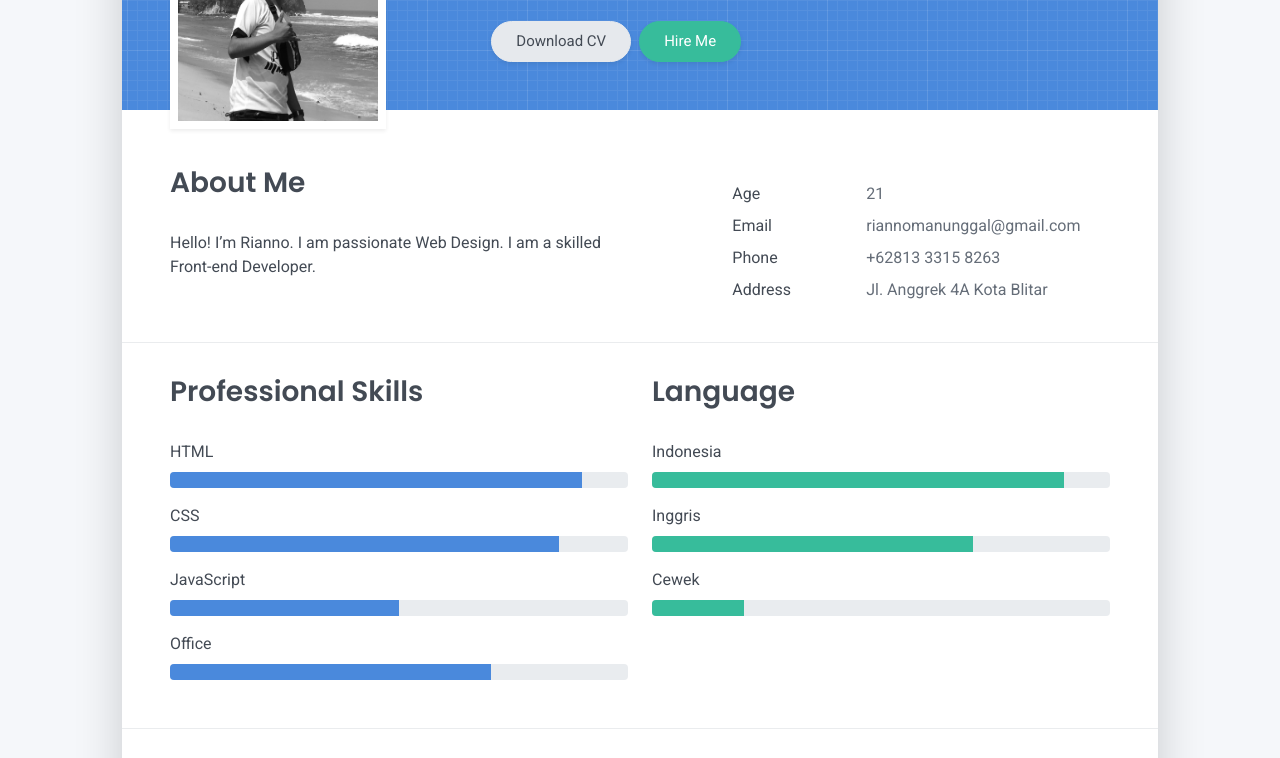
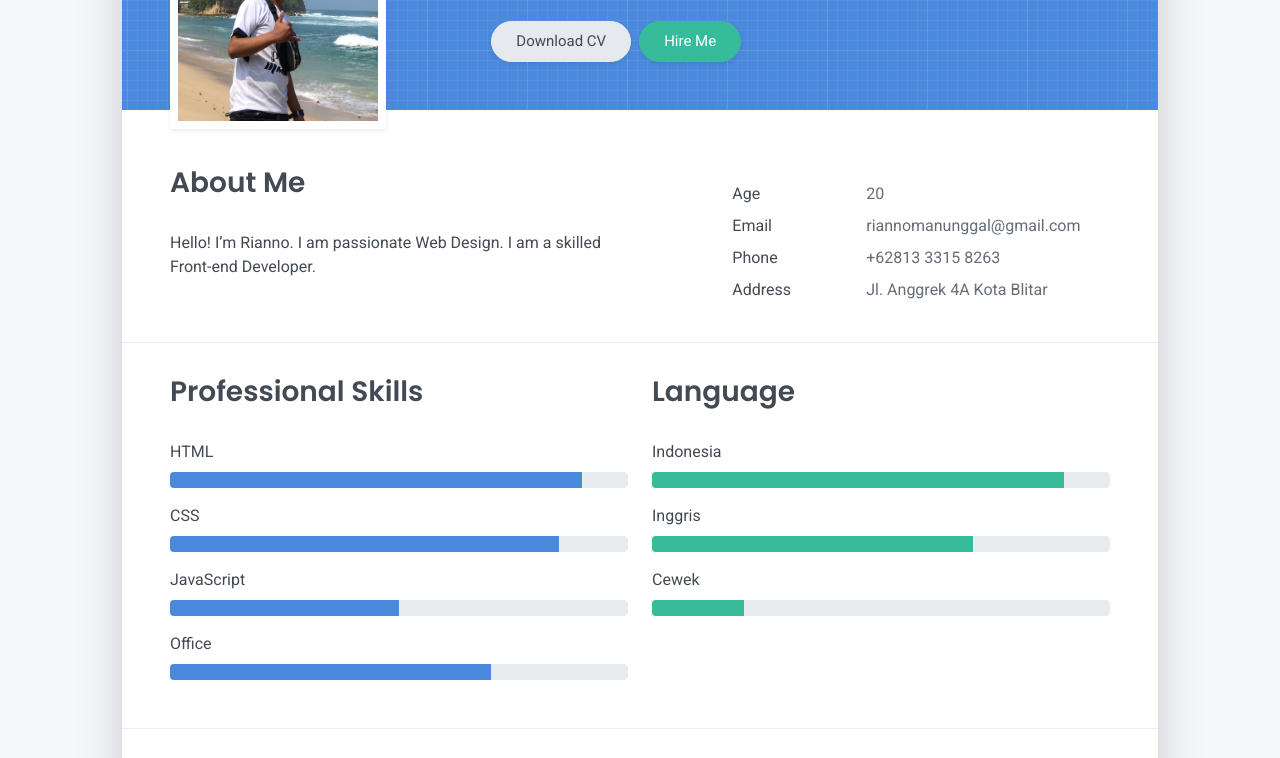
Before and after one commit to riannomp/rianno.github.io, a plain HTML site: page index.html in a window 1280 px wide. Shown: the part 259-1017 px from the top of the page. Drawn offline with Linux system fonts and the light colour scheme.

Commit message:
my profile

```diff
--- a/css/main.css
+++ b/css/main.css
@@ -93,9 +93,7 @@ html {
   margin-left: auto;
   margin-right: auto; }
 
-.avatar img {
-  /* Safari 6.0 - 9.0 */
-  filter: grayscale(100%); }
+
 
 footer a:not(.nav-link) {
   color: inherit;
--- a/index.html
+++ b/index.html
@@ -73,7 +73,7 @@
             <div class="pb-1">Age</div>
           </div>
           <div class="col-sm-8">
-            <div class="pb-1 text-secondary">21</div>
+            <div class="pb-1 text-secondary">20</div>
           </div>
           <div class="col-sm-4">
             <div class="pb-1">Email</div>
```
